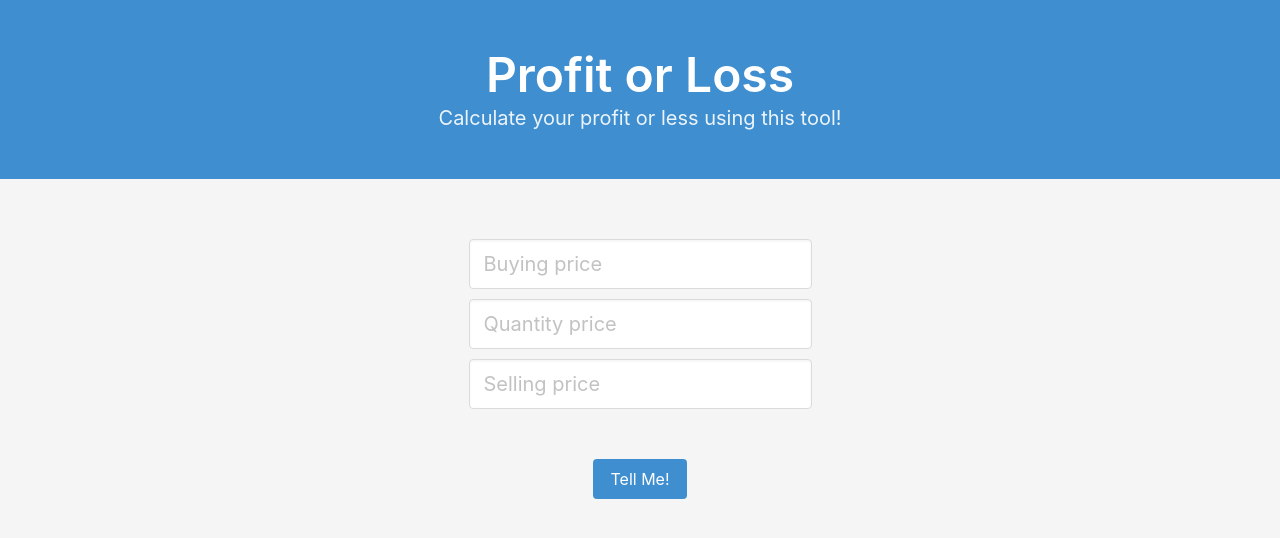
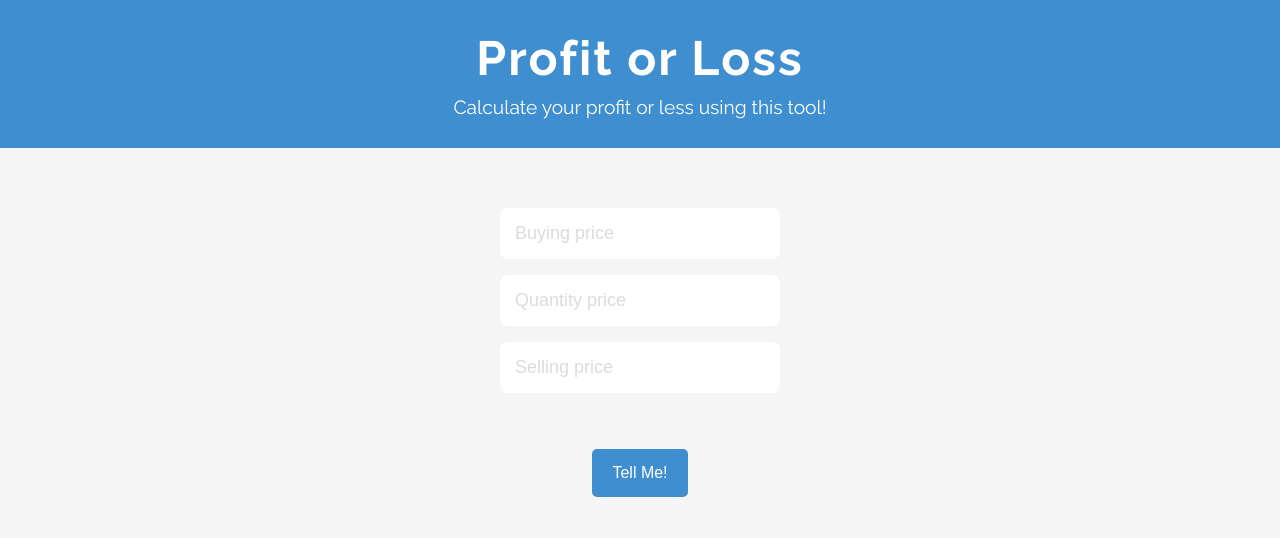
Before and after one commit to AnuragSahu11/mark14, a plain HTML site: page index.html in a window 1280 px wide. Drawn offline with nearby package versions, Linux system fonts and the light colour scheme.

Commit message:
Add files via upload

```diff
--- a/index.html
+++ b/index.html
@@ -1,41 +1,69 @@
 <!DOCTYPE html>
 <html lang="en">
   <head>
-    <meta charset="UTF-8">
-    <meta http-equiv="X-UA-Compatible" content="IE=edge">
-    <meta name="viewport" content="width=device-width, initial-scale=1.0">
+    <meta charset="UTF-8" />
+    <meta http-equiv="X-UA-Compatible" content="IE=edge" />
+    <meta name="viewport" content="width=device-width, initial-scale=1.0" />
+    <link rel="preconnect" href="https://fonts.googleapis.com" />
+    <link rel="preconnect" href="https://fonts.gstatic.com" crossorigin />
+    <link rel="preconnect" href="https://fonts.googleapis.com" />
+    <link rel="preconnect" href="https://fonts.gstatic.com" crossorigin />
+    <link rel="preconnect" href="https://fonts.googleapis.com" />
+    <link rel="preconnect" href="https://fonts.gstatic.com" crossorigin />
+    <link
+      href="https://fonts.googleapis.com/css2?family=Raleway:wght@400;700&display=swap"
+      rel="stylesheet"
+    />
     <title>Stock Profit&Loss</title>
-    <link rel="stylesheet" href="https://cdn.jsdelivr.net/npm/bulma@0.9.3/css/bulma.min.css">
-    <link rel="stylesheet" href="style.css">
+    <link rel="stylesheet" href="style.css" />
   </head>
   <body>
-    <section class="hero is-info has-text-centered">
-        <div class="hero-body ">
-          <p class="title is-size-1">
-            Profit or Loss
-          </p>
-          <p class="subtitle">
-            Calculate your profit or less using this tool!
-          </p>
+    <section class="banner">
+      <div class="banner-body">
+        <h1 class="title">Profit or Loss</h1>
+        <p class="subtitle">Calculate your profit or less using this tool!</p>
       </div>
     </section>
-      <div class="inputs has-text-centered">
-        <input id='input1' class="input num-inputs is-medium" type="numbers" placeholder="Buying price">
-        <br>
-        <input id='input2' class="input num-inputs is-medium" type="numbers" placeholder="Quantity price">
-        <br>
-        <input id='input3' class="input num-inputs is-medium" type="numbers" placeholder="Selling price">
-        <br>
+    <div class="inputs">
+      <input
+        id="input1"
+        class="input num-inputs"
+        type="numbers"
+        placeholder="Buying price"
+      />
+      <br />
+      <input
+        id="input2"
+        class="input num-inputs"
+        type="numbers"
+        placeholder="Quantity price"
+      />
+      <br />
+      <input
+        id="input3"
+        class="input num-inputs"
+        type="numbers"
+        placeholder="Selling price"
+      />
+      <br />
     </div>
-      <div class="div-button has-text-centered">
-        <button class="button is-info">Tell Me!</button>
+    <div class="div-button">
+      <button class="button">Tell Me!</button>
     </div>
-      <div class="outpu">
-        <h1 id='profit' class="outputs has-text-centered has-background-primary-light has-text-primary-dark"></h1>
-        <h1 id='loss' class="outputs has-text-centered has-background-danger-light has-text-danger-dark"></h1>
-        <h1 id='same' class="outputs has-text-centered has-background-info-light has-text-info-dark"></h1>
+    <div class="output">
+      <h1
+        id="profit"
+        class="outputs green "
+      ></h1>
+      <h1
+        id="loss"
+        class="outputs red"
+      ></h1>
+      <h1
+        id="same"
+        class="outputs blue"
+      ></h1>
     </div>
-
 
     <script src="index.js"></script>
   </body>
--- a/style.css
+++ b/style.css
@@ -1,17 +1,100 @@
-body{background-color: whitesmoke;
-    height: 100vh;
+* {
+  margin: 0;
+  padding: 0;
+  border: 0;
+  outline: 0;
+  font-size: 100%;
+  vertical-align: baseline;
 }
-.num-inputs{
-    width:min-content;
-    margin-top: 10px;
+
+body {
+  background-color: whitesmoke;
+  font-family: "Raleway", sans-serif;
+  margin: 0px;
+  padding: 0px;
 }
-.div-button{
-    margin-top: 50px;
+
+.banner {
+
+  height: min-content;
+  background-color: #3e8ed0;
+  text-align: center;
 }
-.inputs{
-    margin-top: 50px;
+.banner-body {
+  vertical-align: middle;
 }
-.outputs{
-    margin-top: 50px;
-    font-size: 1.5rem;
+
+.title {
+  font-weight: bold;
+  padding-top: 30px;
+  font-size: 3rem;
+  color: #ffffff;
+  letter-spacing: 2px;
 }
+
+.subtitle {
+    padding-bottom: 30px;
+  margin-top: 10px;
+  font-size: 1.2rem;
+  color: #ffffff;
+
+}
+.inputs {
+  text-align: center;
+}
+.input {
+  padding: 15px;
+  width: 250px;
+  border-radius: 8px;
+  font-size: large;
+  margin-bottom: 6px;
+}
+
+.div-button {
+  text-align: center;
+}
+.button {
+  color: #ffffff;
+  background-color: #3e8ed0;
+  padding: 15px 20px;
+  border-radius: 5px;
+}
+.red {
+  color: #cc0f35;
+}
+.green {
+  color: #00947e;
+}
+.blue {
+  color: #3e8ed0;
+}
+.num-inputs {
+  margin-top: 10px;
+}
+.div-button {
+  margin-top: 50px;
+}
+.inputs {
+  margin-top: 50px;
+}
+.outputs {
+  margin-top: 50px;
+  font-size: 1.5rem;
+  text-align: center;
+}
+
+.input::placeholder {
+  /* Chrome, Firefox, Opera, Safari 10.1+ */
+
+  opacity: 0.25; /* Firefox */
+}
+
+:-ms-input-placeholder {
+  /* Internet Explorer 10-11 */
+  opacity: 0.25;
+}
+
+::-ms-input-placeholder {
+  /* Microsoft Edge */
+  opacity: 0.25;
+}
```
Lines whose indentation alone changed are shown as unchanged.
